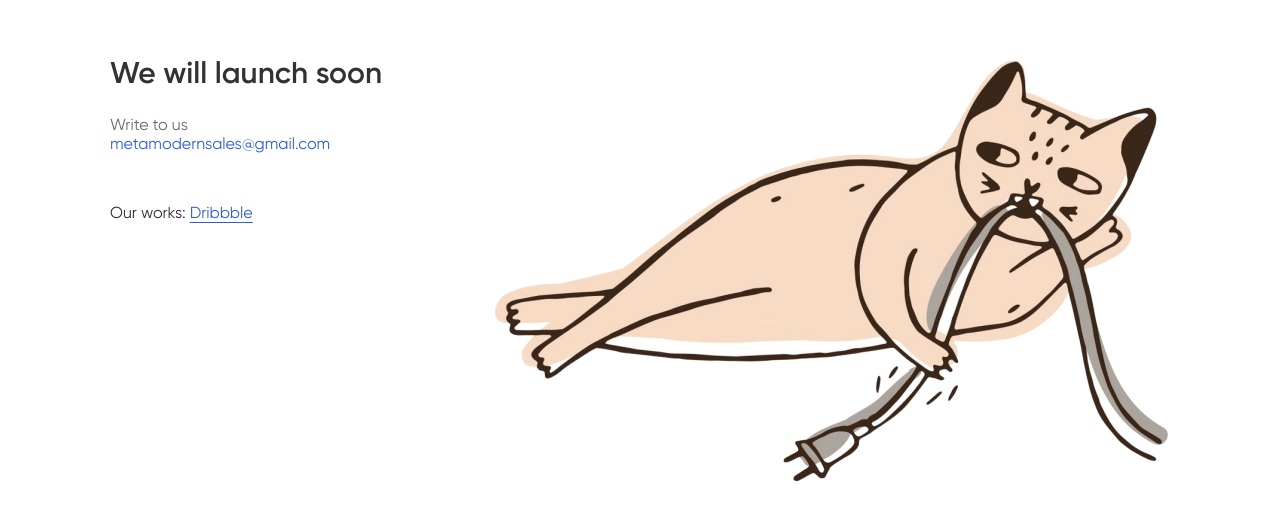
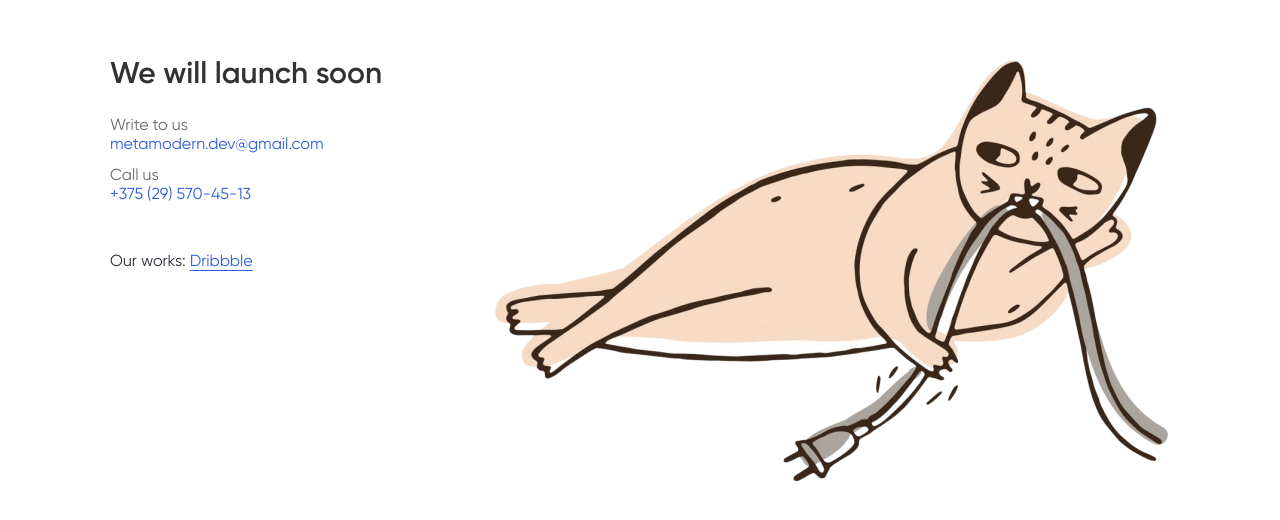
Before and after one commit to dankocher/metamodern-launching-soon, a React (Create React App) app: page / in a window 1280 px wide. Shown: the part 174-694 px from the top of the page. Built offline with nearby package versions, Linux system fonts and the light colour scheme.

Commit message:
fix: fixed contacts data

```diff
--- a/package.json
+++ b/package.json
@@ -6,7 +6,7 @@
         "@testing-library/jest-dom": "^5.12.0",
         "@testing-library/react": "^11.2.6",
         "@testing-library/user-event": "^12.8.3",
-        "node-sass": "^5.0.0",
+        "node-sass": "^6.0.1",
         "react": "^17.0.2",
         "react-dom": "^17.0.2",
         "react-scripts": "4.0.3",
--- a/src/Components/Plug/Plug.js
+++ b/src/Components/Plug/Plug.js
@@ -14,13 +14,21 @@ function Plug() {
           </span>
 
           <div
-                        className={`${styles.content__description__contacts} ${styles.descriptionFont}`}
+            className={`${styles.content__description__mail} ${styles.descriptionFont}`}
           >
             <span>Write to us</span>
             <a href="mailto:metamodernsales@gmail.com">
-                            metamodernsales@gmail.com
+              metamodern.dev@gmail.com
             </a>
           </div>
+
+          <div
+            className={`${styles.content__description__phone} ${styles.descriptionFont}`}
+          >
+            <span>Call us</span>
+            <a href="tel:+375295704513">+375 (29) 570-45-13</a>
+          </div>
+
           <div
             className={`${styles.content__description__works} ${styles.descriptionFont}`}
           >
--- a/src/Components/Plug/plug.module.scss
+++ b/src/Components/Plug/plug.module.scss
@@ -23,24 +23,17 @@
       &__info {
         font-family: "Gilroy-SemiBold";
         font-weight: 600;
-                font-size: clamp(
-                    1.875rem,
-                    calc(-1.9862rem + 4.5226vw),
-                    5.25rem
-                );
+        font-size: clamp(1.875rem, calc(-1.9862rem + 4.5226vw), 5.25rem);
 
-                line-height: clamp(
-                    2.25rem,
-                    calc(-2.3262rem + 5.3601vw),
-                    6.25rem
-                );
+        line-height: clamp(2.25rem, calc(-2.3262rem + 5.3601vw), 6.25rem);
 
         margin-bottom: clamp(1.5rem, calc(0.642rem + 1.005vw), 2.25rem);
 
         color: #323232;
       }
 
-            &__contacts {
+      &__mail,
+      &__phone {
         display: flex;
         flex-direction: column;
 
@@ -54,8 +47,12 @@
         }
       }
 
+      &__phone {
+        margin-top: clamp(0.75rem, calc(0.5294rem + 0.2941vw), 1rem);
+      }
+
       &__works {
-                margin-top: clamp(2.75rem, calc(-2.7647rem + 7.3529vw), 9rem);
+        margin-top:  clamp(2.75rem, calc(-0.2279rem + 3.9706vw), 6.125rem);
 
         span {
           color: #2c2f36;
@@ -107,16 +104,8 @@
         grid-area: 2;
 
         &__info {
-                    font-size: clamp(
-                        1.375rem,
-                        calc(-0.3271rem + 8.5106vw),
-                        1.875rem
-                    );
-                    line-height: clamp(
-                        1.625rem,
-                        calc(-0.5027rem + 10.6383vw),
-                        2.25rem
-                    );
+          font-size: clamp(1.375rem, calc(-0.3271rem + 8.5106vw), 1.875rem);
+          line-height: clamp(1.625rem, calc(-0.5027rem + 10.6383vw), 2.25rem);
         }
       }
 
```
Lines whose indentation alone changed are shown as unchanged.
